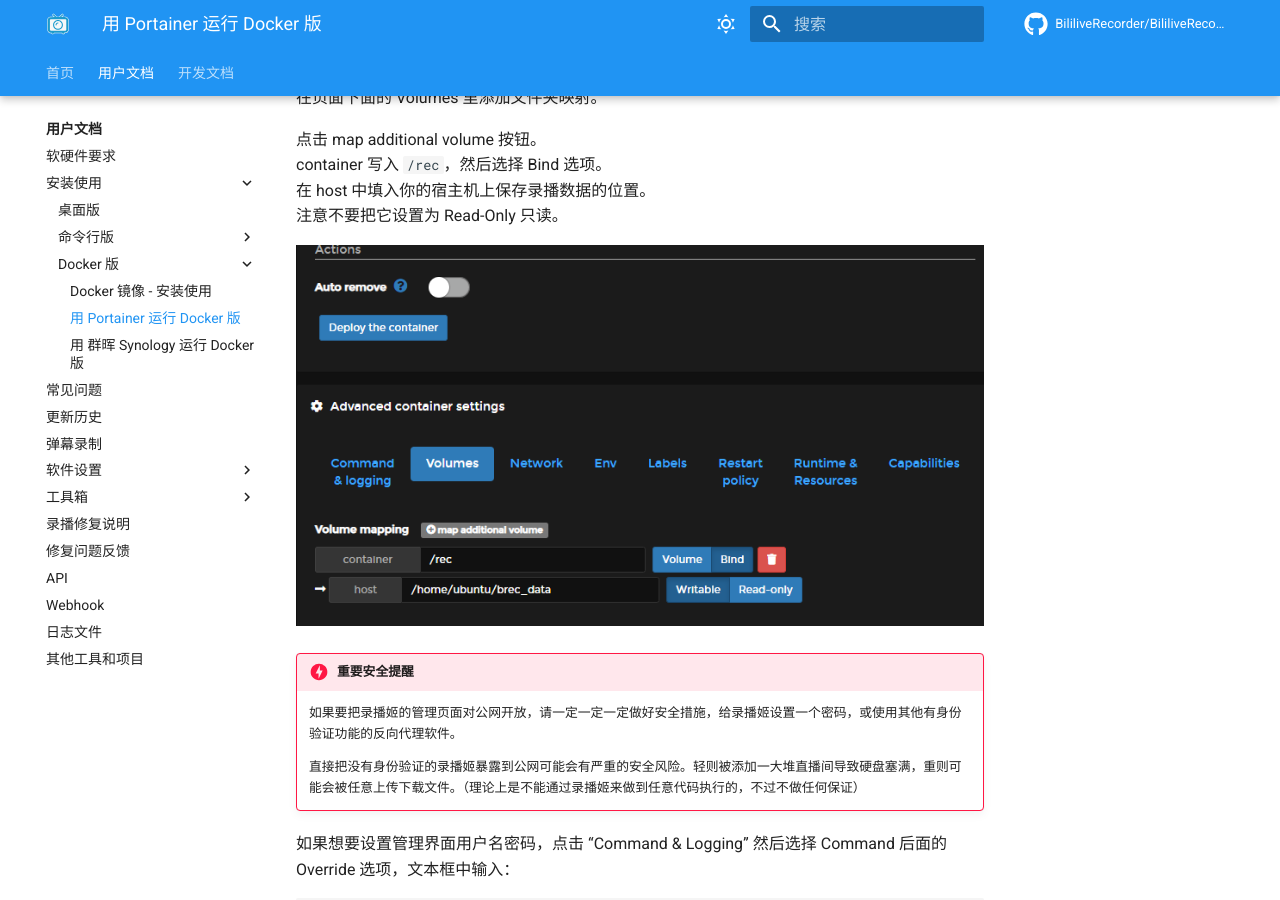
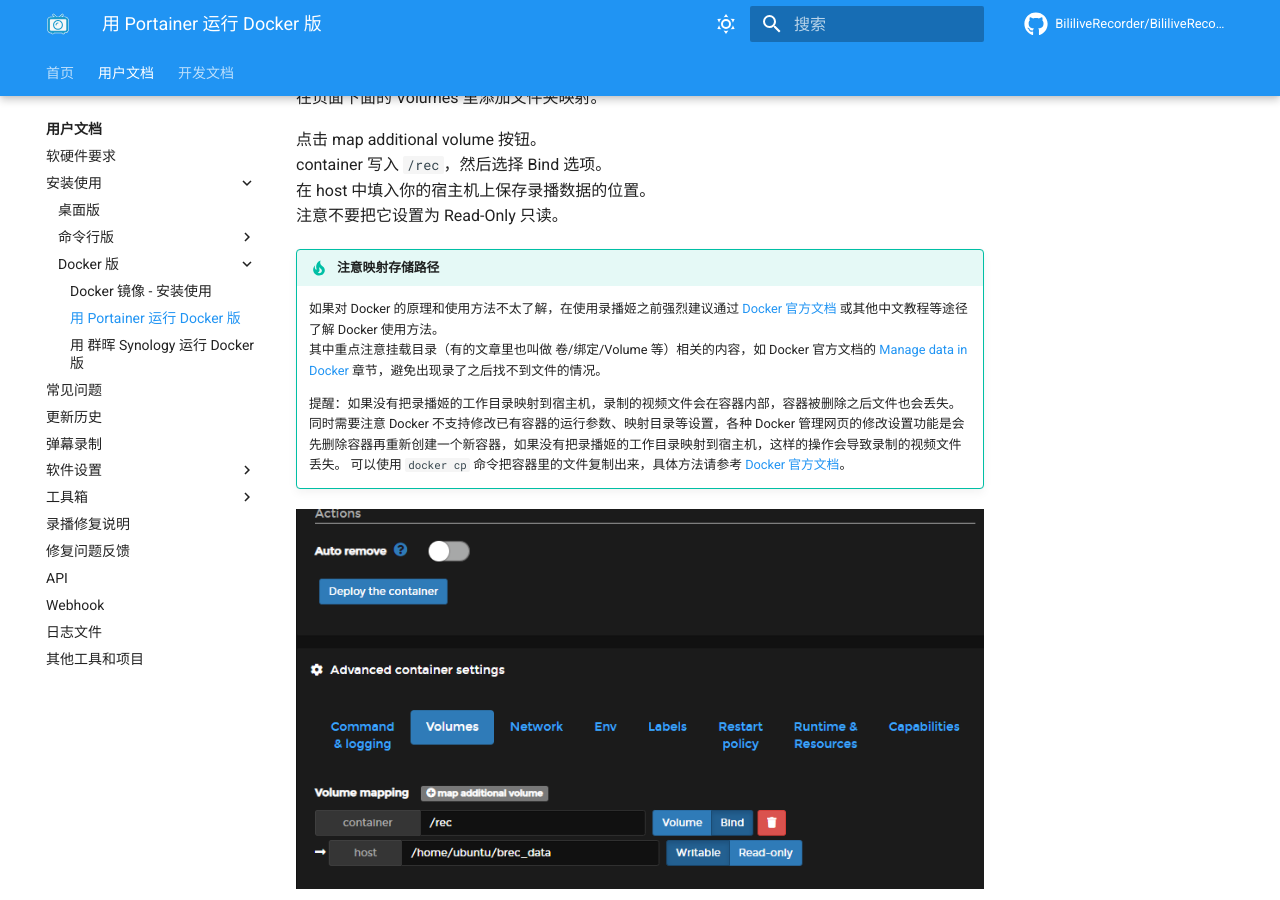
Before and after one commit to BililiveRecorder/website, an MkDocs documentation site: the page built from docs/user/install/docker-portainer.md, in a window 1280 px wide and 900 px high, scrolled down 1373 px. Built offline with MkDocs 1.6.1 and Material for MkDocs 9.7.7, drawn with Linux system fonts in a browser that asks for light colours; comment, search, counter and statistics services are not loaded.

Commit message:
add tip about docker volume

```diff
--- a/docs/user/install/docker-portainer.md
+++ b/docs/user/install/docker-portainer.md
@@ -24,6 +24,14 @@
 在 host 中填入你的宿主机上保存录播数据的位置。
 注意不要把它设置为 Read-Only 只读。
 
+!!! tip "注意映射存储路径"
+    如果对 Docker 的原理和使用方法不太了解，在使用录播姬之前强烈建议通过 [Docker 官方文档](https://docs.docker.com/get-started/) 或其他中文教程等途径了解 Docker 使用方法。
+    其中重点注意挂载目录（有的文章里也叫做 卷/绑定/Volume 等）相关的内容，如 Docker 官方文档的 [Manage data in Docker](https://docs.docker.com/storage/) 章节，避免出现录了之后找不到文件的情况。
+
+    提醒：如果没有把录播姬的工作目录映射到宿主机，录制的视频文件会在容器内部，容器被删除之后文件也会丢失。
+    同时需要注意 Docker 不支持修改已有容器的运行参数、映射目录等设置，各种 Docker 管理网页的修改设置功能是会先删除容器再重新创建一个新容器，如果没有把录播姬的工作目录映射到宿主机，这样的操作会导致录制的视频文件丢失。
+    可以使用 `docker cp` 命令把容器里的文件复制出来，具体方法请参考 [Docker 官方文档](https://docs.docker.com/engine/reference/commandline/cp/)。
+
 ![](../../assets/images/user-install-docker-portainer-3.png)
 
 !!! danger "重要安全提醒"
```
Also changed, not shown: docs/user/install/docker-synology.md (+8 -0 lines), docs/user/install/docker.md (+8 -0 lines).
